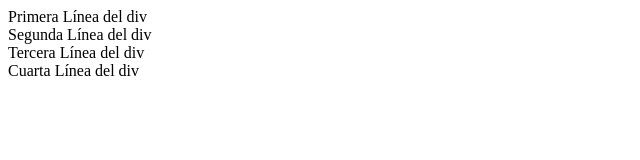
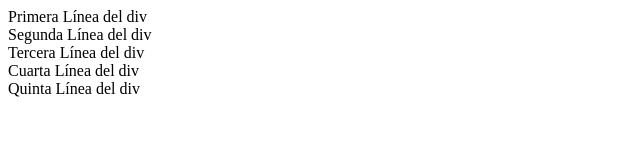
Before and after one commit to DannaHg/curso_git_nuevo, a plain HTML site: page index.html in a window 1280 px wide. Shown: the whole page, without its empty margins (0-640 px from the left). Drawn offline with Linux system fonts and the light colour scheme.

Commit message:
Fifht Commit

```diff
--- a/index.html
+++ b/index.html
@@ -10,5 +10,6 @@
     <div>Segunda Línea del div</div>
     <div>Tercera Línea del div</div>
     <div>Cuarta Línea del div</div>
+    <div>Quinta Línea del div</div>
 </body>
 </html>
```
